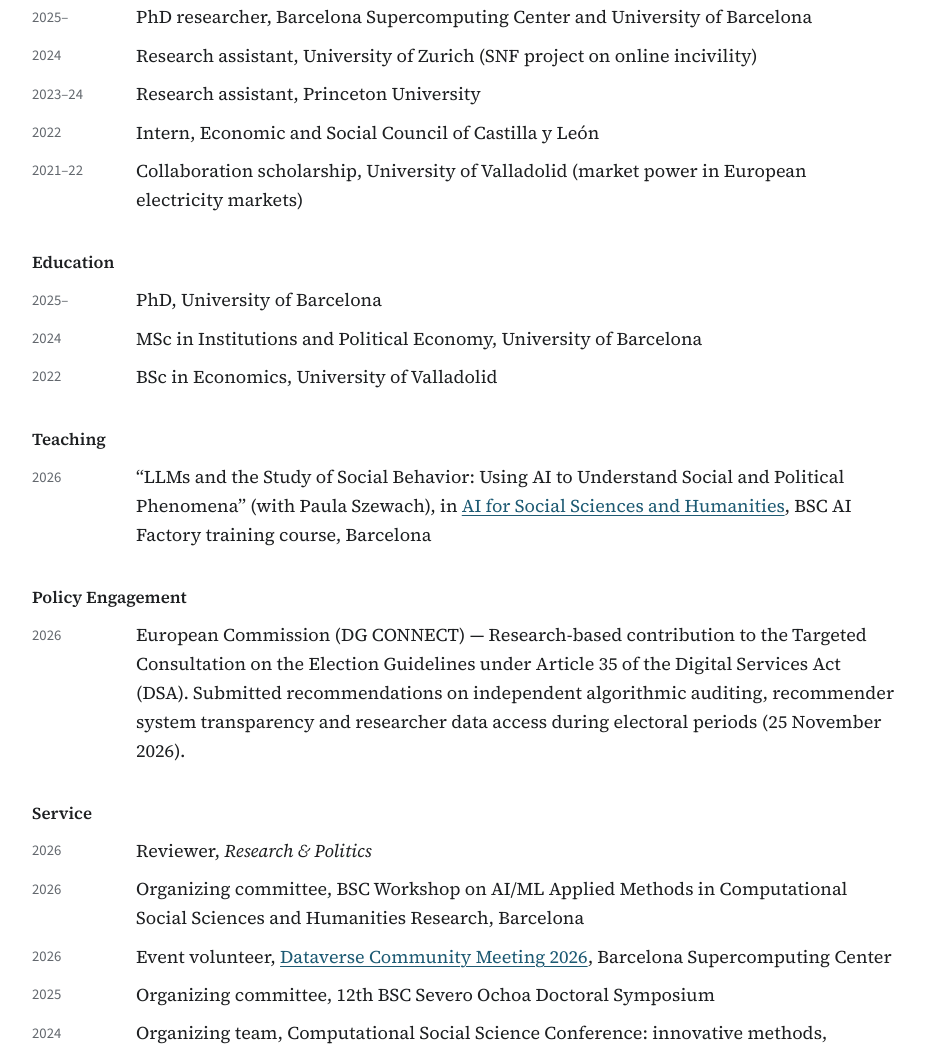
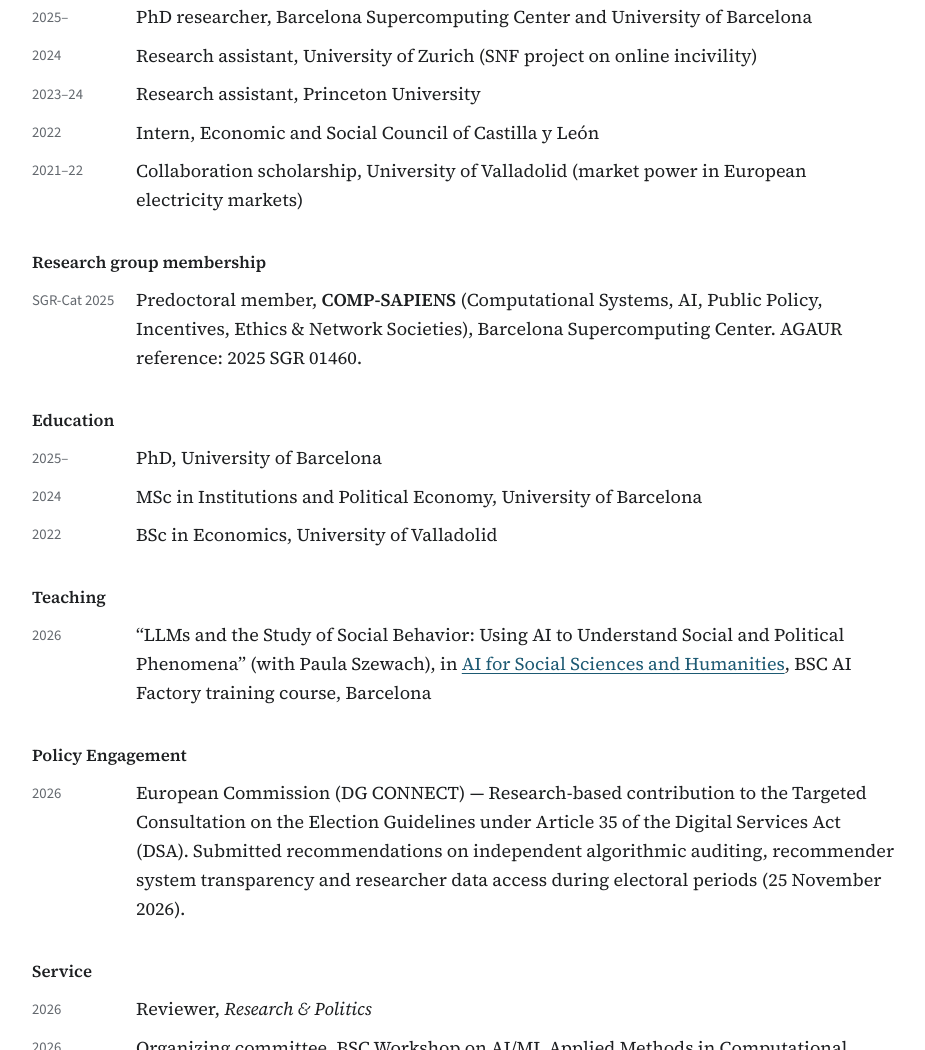
Before and after one commit to Alejandrofuentecuesta/Alejandrofuentecuesta.github.io, a plain HTML site: page index.html in a window 1280 px wide. Shown: the part 5612-6662 px from the top of the page, without its empty margins (176-1101 px from the left). Drawn offline with nearby package versions, Linux system fonts and the light colour scheme.

Commit message:
Add COMP-SAPIENS SGR research group membership to web CV

```diff
--- a/index.html
+++ b/index.html
@@ -255,6 +255,11 @@
     <tr><td>2021–22</td><td>Collaboration scholarship, University of Valladolid (market power in European electricity markets)</td></tr>
   </table>
 
+  <h3>Research group membership</h3>
+  <table class="rows">
+    <tr><td>SGR-Cat 2025</td><td>Predoctoral member, <strong>COMP-SAPIENS</strong> (Computational Systems, AI, Public Policy, Incentives, Ethics &amp; Network Societies), Barcelona Supercomputing Center. AGAUR reference: 2025 SGR 01460.</td></tr>
+  </table>
+
   <h3>Education</h3>
   <table class="rows">
     <tr><td>2025–</td><td>PhD, University of Barcelona</td></tr>
```
